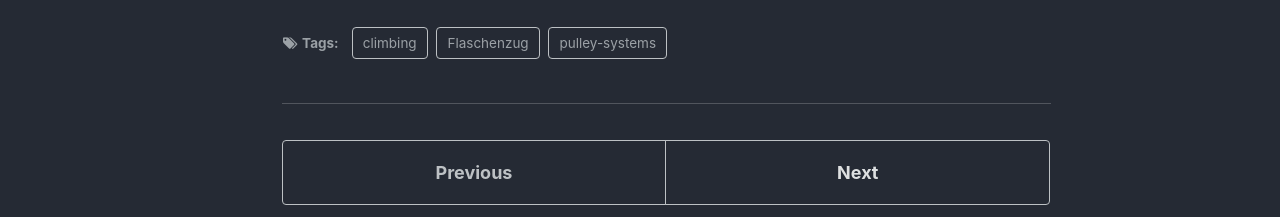
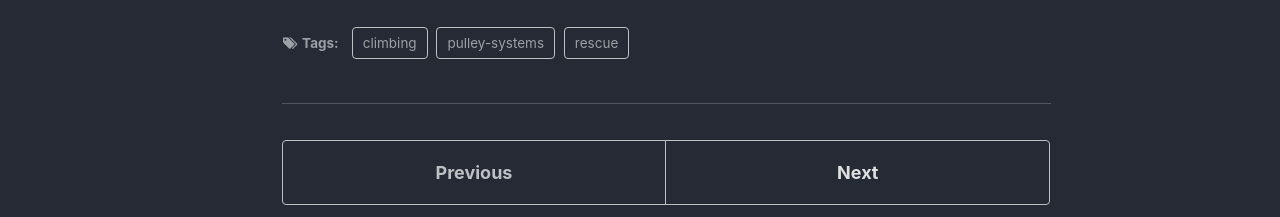
Before and after one commit to zahramor/zahramor.github.io, a Jekyll site: the page built from _posts/2022-06-10-climbing-Flaschenzug.md, in a window 1280 px wide and 1391 px high. Shown: the part 675-892 px from the top of the window. Built offline with Jekyll 4.4.1, drawn with Linux system fonts in a browser that asks for light colours; some web fonts are replaced.

Commit message:
Update 2022-06-10-climbing-Flaschenzug.md

```diff
--- a/_posts/2022-06-10-climbing-Flaschenzug.md
+++ b/_posts/2022-06-10-climbing-Flaschenzug.md
@@ -4,7 +4,7 @@ date: 2022-06-10
 permalink: /posts/2022/06/climbing/Flaschenzug
 tags:
   - climbing
+  - rescue
   - pulley-systems
-  - Flaschenzug
 ---
 <iframe width="560" height="315" src="https://www.youtube.com/embed/w2BuZ2B-iG4" title="YouTube video player" frameborder="0" allow="accelerometer; autoplay; clipboard-write; encrypted-media; gyroscope; picture-in-picture" allowfullscreen></iframe>
```
